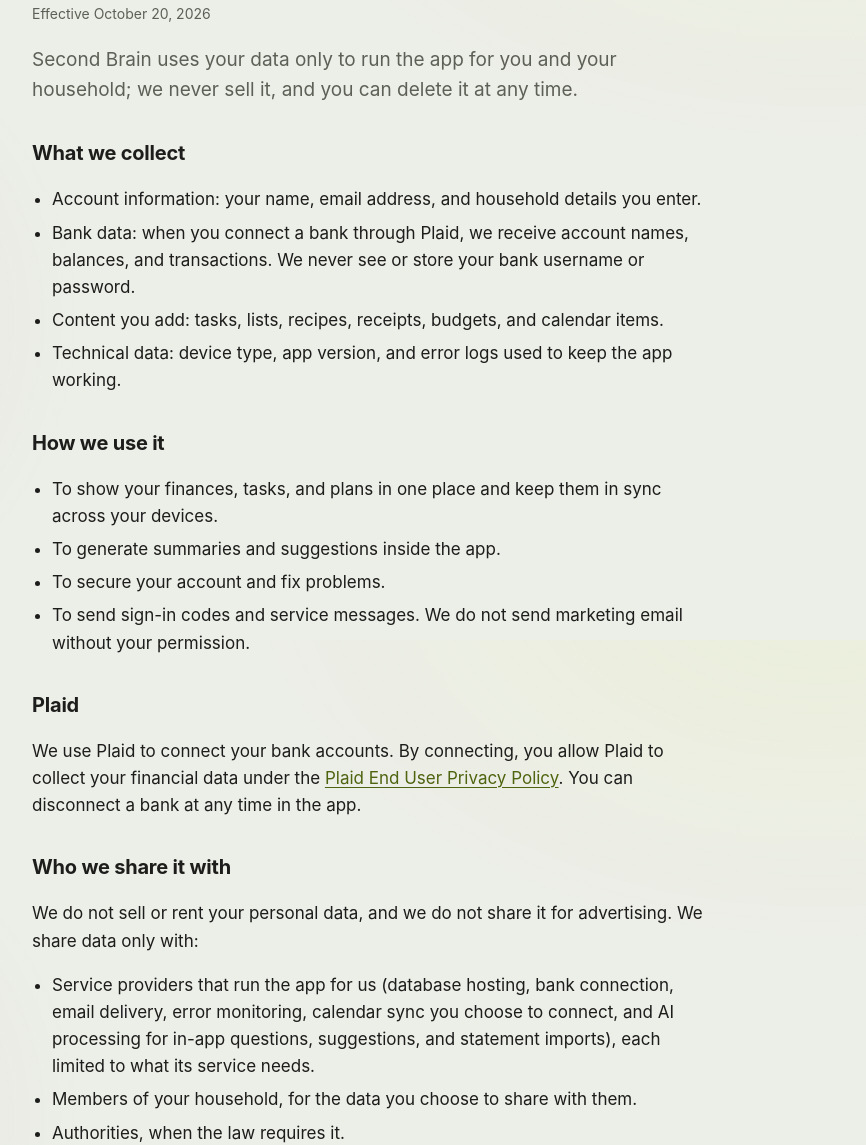
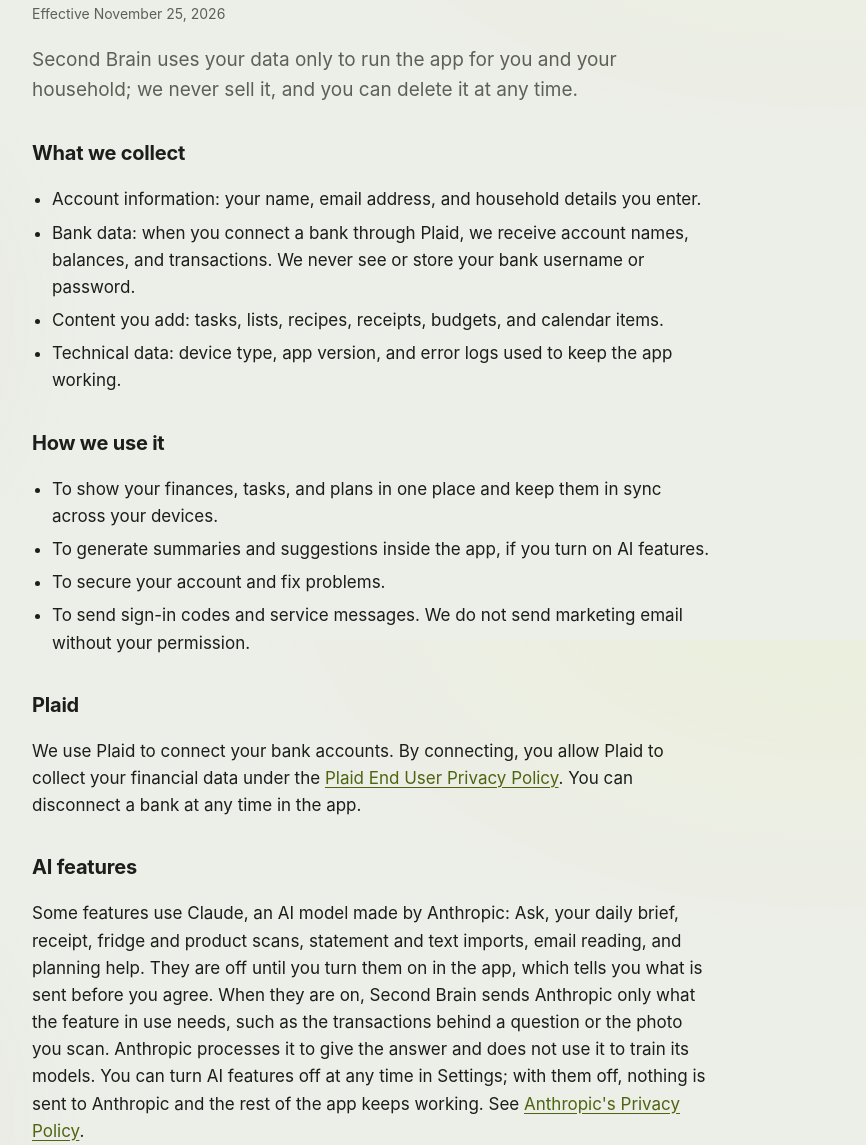
Before and after one commit to adquadir/second-brain-site, a plain HTML site: page privacy.html in a window 1280 px wide. Shown: the part 160-1305 px from the top of the page, without its empty margins (268-1134 px from the left). Drawn offline with Linux system fonts and the light colour scheme.

Commit message:
Privacy policy: name Anthropic for AI features, which are off until the person turns them on
Co-Authored-By: Claude Opus 5.5 <noreply@anthropic.com>
Claude-Session: https://claude.ai/code/session_01S3ae1iF2p6TSie1Yh6CJss

```diff
--- a/privacy.html
+++ b/privacy.html
@@ -14,7 +14,7 @@
   </header>
 
   <h1>Privacy Policy</h1>
-  <p class="meta">Effective October 20, 2026</p>
+  <p class="meta">Effective November 25, 2026</p>
 
   <p class="lede">Second Brain uses your data only to run the app for you and your household; we never sell it, and you can delete it at any time.</p>
 
@@ -29,7 +29,7 @@
   <h2>How we use it</h2>
   <ul>
     <li>To show your finances, tasks, and plans in one place and keep them in sync across your devices.</li>
-    <li>To generate summaries and suggestions inside the app.</li>
+    <li>To generate summaries and suggestions inside the app, if you turn on AI features.</li>
     <li>To secure your account and fix problems.</li>
     <li>To send sign-in codes and service messages. We do not send marketing email without your permission.</li>
   </ul>
@@ -37,10 +37,13 @@
   <h2>Plaid</h2>
   <p>We use Plaid to connect your bank accounts. By connecting, you allow Plaid to collect your financial data under the <a href="https://plaid.com/legal/#end-user-privacy-policy">Plaid End User Privacy Policy</a>. You can disconnect a bank at any time in the app.</p>
 
+  <h2>AI features</h2>
+  <p>Some features use Claude, an AI model made by Anthropic: Ask, your daily brief, receipt, fridge and product scans, statement and text imports, email reading, and planning help. They are off until you turn them on in the app, which tells you what is sent before you agree. When they are on, Second Brain sends Anthropic only what the feature in use needs, such as the transactions behind a question or the photo you scan. Anthropic processes it to give the answer and does not use it to train its models. You can turn AI features off at any time in Settings; with them off, nothing is sent to Anthropic and the rest of the app keeps working. See <a href="https://www.anthropic.com/legal/privacy">Anthropic's Privacy Policy</a>.</p>
+
   <h2>Who we share it with</h2>
   <p>We do not sell or rent your personal data, and we do not share it for advertising. We share data only with:</p>
   <ul>
-    <li>Service providers that run the app for us (database hosting, bank connection, email delivery, error monitoring, calendar sync you choose to connect, and AI processing for in-app questions, suggestions, and statement imports), each limited to what its service needs.</li>
+    <li>Service providers that run the app for us (database hosting, bank connection, email delivery, error monitoring, calendar sync you choose to connect, and AI processing by Anthropic when you turn on AI features), each limited to what its service needs.</li>
     <li>Members of your household, for the data you choose to share with them.</li>
     <li>Authorities, when the law requires it.</li>
   </ul>
@@ -56,6 +59,7 @@
     <li>See and correct your data in the app, or request a copy of it by email.</li>
     <li>Disconnect any bank at any time.</li>
     <li>Delete your account and all your data inside the app.</li>
+    <li>Turn AI features off in Settings at any time.</li>
     <li>Withdraw consent by deleting your account.</li>
   </ul>
   <p>To make a request, use the app or email <span class="sel">acourdry@gmail.com</span>. We respond within 30 days.</p>
```
